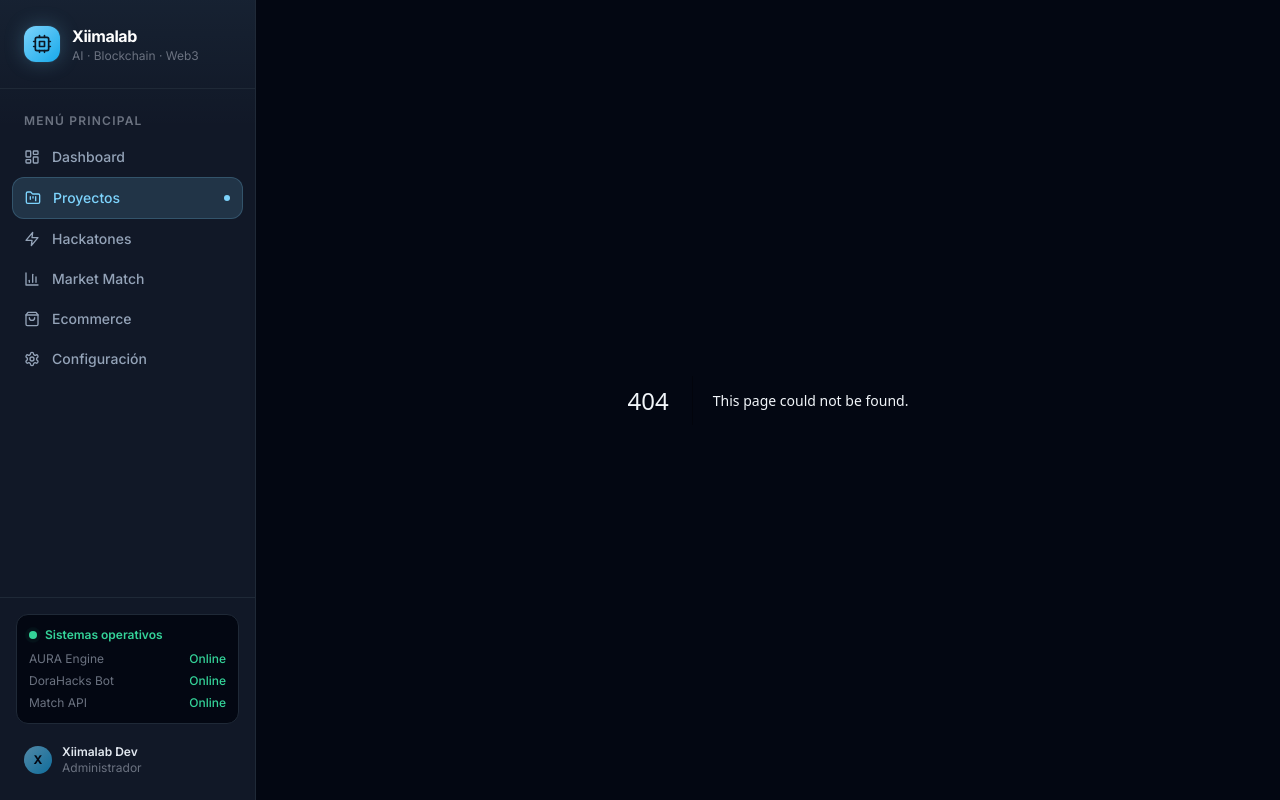
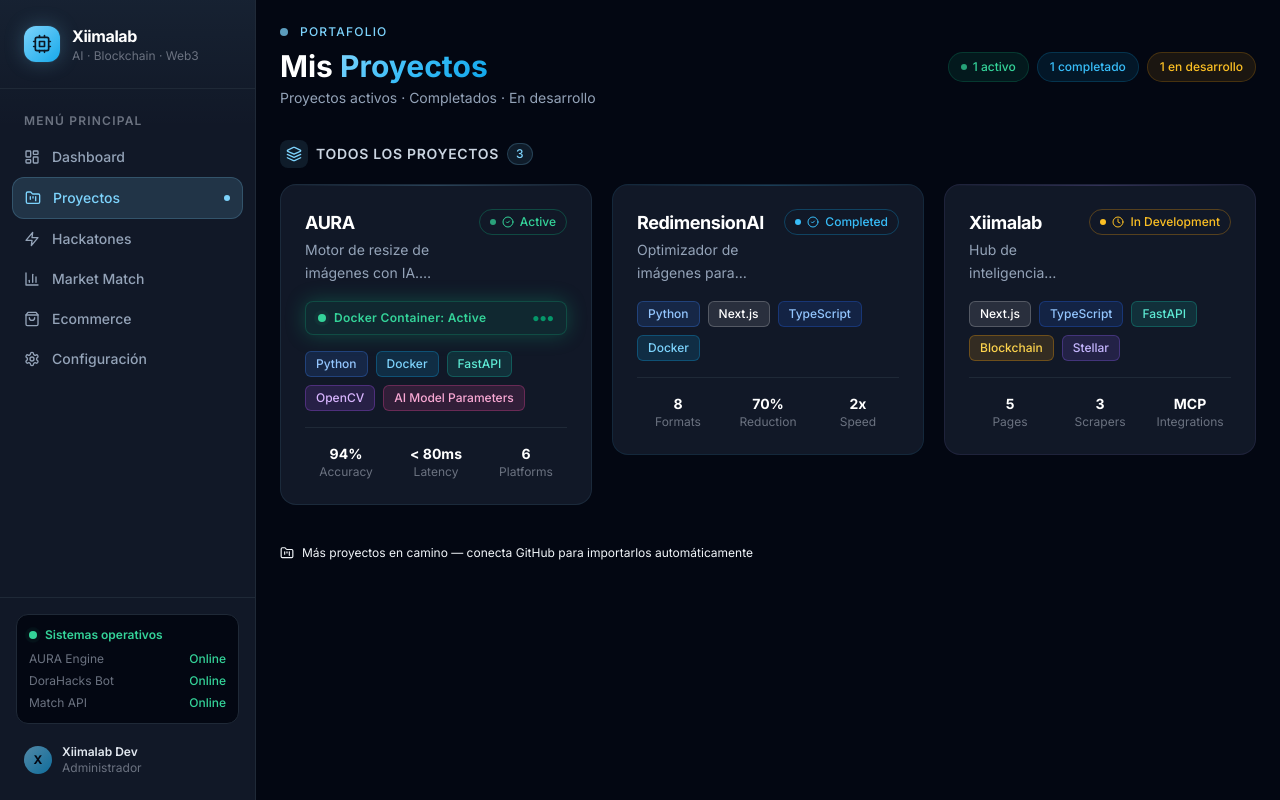
Before and after one commit to sanvalencia2828/xiimalab, a Next.js app: page /projects in a window 1280 px wide. Before the commit this address had no page. Built offline with nearby package versions, Linux system fonts and the light colour scheme.

Commit message:
feat: /projects page — galería de proyectos con ProjectCard (AURA, RedimensionAI, Xiimalab)

```diff
--- /dev/null
+++ b/app/projects/page.tsx
@@ -0,0 +1,153 @@
+"use client";
+
+import { motion } from "framer-motion";
+import { FolderKanban, Layers } from "lucide-react";
+import ProjectCard from "@/components/ProjectCard";
+
+// ─────────────────────────────────────────────
+// Datos estáticos de proyectos
+// ─────────────────────────────────────────────
+const projects = [
+    {
+        title: "AURA",
+        description:
+            "Motor de resize de imágenes con IA. Redimensiona y optimiza automáticamente para múltiples plataformas sociales aplicando neural style transfer y content-awareness.",
+        status: "active" as const,
+        stack: ["Python", "Docker", "FastAPI", "OpenCV", "AI Model Parameters"],
+        dockerActive: true,
+        metrics: { accuracy: "94%", latency: "< 80ms", platforms: 6 },
+        accentColor: "#7dd3fc",
+    },
+    {
+        title: "RedimensionAI",
+        description:
+            "Optimizador de imágenes para redes sociales. Detecta el contenido principal y genera versiones optimizadas para cada formato con reducción de peso de hasta 70%.",
+        status: "completed" as const,
+        stack: ["Python", "Next.js", "TypeScript", "Docker"],
+        dockerActive: false,
+        metrics: { formats: 8, reduction: "70%", speed: "2x" },
+        accentColor: "#38bdf8",
+    },
+    {
+        title: "Xiimalab",
+        description:
+            "Hub de inteligencia personal IA + Blockchain. Centraliza proyectos, detecta hackatones en tiempo real con scrapers de DoraHacks y Devfolio, y analiza el match con el mercado.",
+        status: "in-development" as const,
+        stack: ["Next.js", "TypeScript", "FastAPI", "Blockchain", "Stellar"],
+        dockerActive: false,
+        metrics: { pages: 5, scrapers: 3, integrations: "MCP" },
+        accentColor: "#a78bfa",
+    },
+];
+
+// ─────────────────────────────────────────────
+// Animaciones
+// ─────────────────────────────────────────────
+const containerVariants = {
+    hidden: { opacity: 0 },
+    visible: {
+        opacity: 1,
+        transition: { staggerChildren: 0.12, delayChildren: 0.2 },
+    },
+};
+
+const itemVariants = {
+    hidden: { opacity: 0, y: 24 },
+    visible: { opacity: 1, y: 0, transition: { duration: 0.5, ease: "easeOut" } },
+};
+
+// ─────────────────────────────────────────────
+// Page
+// ─────────────────────────────────────────────
+export default function ProjectsPage() {
+    const activeCount = projects.filter((p) => p.status === "active").length;
+    const completedCount = projects.filter((p) => p.status === "completed").length;
+    const inDevCount = projects.filter((p) => p.status === "in-development").length;
+
+    return (
+        <div className="p-6 min-h-screen">
+            {/* Header */}
+            <motion.div
+                initial={{ opacity: 0, y: -20 }}
+                animate={{ opacity: 1, y: 0 }}
+                transition={{ duration: 0.6 }}
+                className="mb-8"
+            >
+                <div className="flex items-center gap-3 mb-2">
+                    <div className="w-2 h-2 rounded-full bg-accent animate-pulse" />
+                    <span className="text-xs font-medium text-accent uppercase tracking-widest">
+                        Portafolio
+                    </span>
+                </div>
+                <div className="flex items-start justify-between">
+                    <div>
+                        <h1 className="text-3xl font-bold text-white mb-1">
+                            Mis{" "}
+                            <span className="gradient-text">Proyectos</span>
+                        </h1>
+                        <p className="text-slate-400 text-sm">
+                            Proyectos activos · Completados · En desarrollo
+                        </p>
+                    </div>
+
+                    {/* Stats pills */}
+                    <div className="flex items-center gap-2 mt-1">
+                        <span className="flex items-center gap-1.5 text-xs font-medium px-3 py-1.5 rounded-full bg-emerald-500/10 text-emerald-400 border border-emerald-500/20">
+                            <span className="w-1.5 h-1.5 rounded-full bg-emerald-400 animate-pulse" />
+                            {activeCount} activo{activeCount !== 1 ? "s" : ""}
+                        </span>
+                        <span className="flex items-center gap-1.5 text-xs font-medium px-3 py-1.5 rounded-full bg-sky-500/10 text-sky-400 border border-sky-500/20">
+                            {completedCount} completado{completedCount !== 1 ? "s" : ""}
+                        </span>
+                        <span className="flex items-center gap-1.5 text-xs font-medium px-3 py-1.5 rounded-full bg-amber-500/10 text-amber-400 border border-amber-500/20">
+                            {inDevCount} en desarrollo
+                        </span>
+                    </div>
+                </div>
+            </motion.div>
+
+            {/* Section label */}
+            <motion.div
+                initial={{ opacity: 0 }}
+                animate={{ opacity: 1 }}
+                transition={{ delay: 0.2 }}
+                className="flex items-center gap-2 mb-4"
+            >
+                <div className="p-1.5 rounded-lg bg-accent/10">
+                    <Layers className="w-4 h-4 text-accent" />
+                </div>
+                <span className="text-sm font-semibold text-slate-300 uppercase tracking-wider">
+                    Todos los proyectos
+                </span>
+                <span className="text-xs font-medium px-2 py-0.5 rounded-full bg-accent/10 text-accent border border-accent/20">
+                    {projects.length}
+                </span>
+            </motion.div>
+
+            {/* Grid */}
+            <motion.div
+                variants={containerVariants}
+                initial="hidden"
+                animate="visible"
+                className="grid grid-cols-1 md:grid-cols-2 xl:grid-cols-3 gap-5"
+            >
+                {projects.map((project) => (
+                    <motion.div key={project.title} variants={itemVariants}>
+                        <ProjectCard {...project} />
+                    </motion.div>
+                ))}
+            </motion.div>
+
+            {/* Footer hint */}
+            <motion.div
+                initial={{ opacity: 0 }}
+                animate={{ opacity: 1 }}
+                transition={{ delay: 0.7 }}
+                className="mt-10 flex items-center gap-2 text-xs text-muted-foreground"
+            >
+                <FolderKanban className="w-3.5 h-3.5" />
+                <span>Más proyectos en camino — conecta GitHub para importarlos automáticamente</span>
+            </motion.div>
+        </div>
+    );
+}
```
